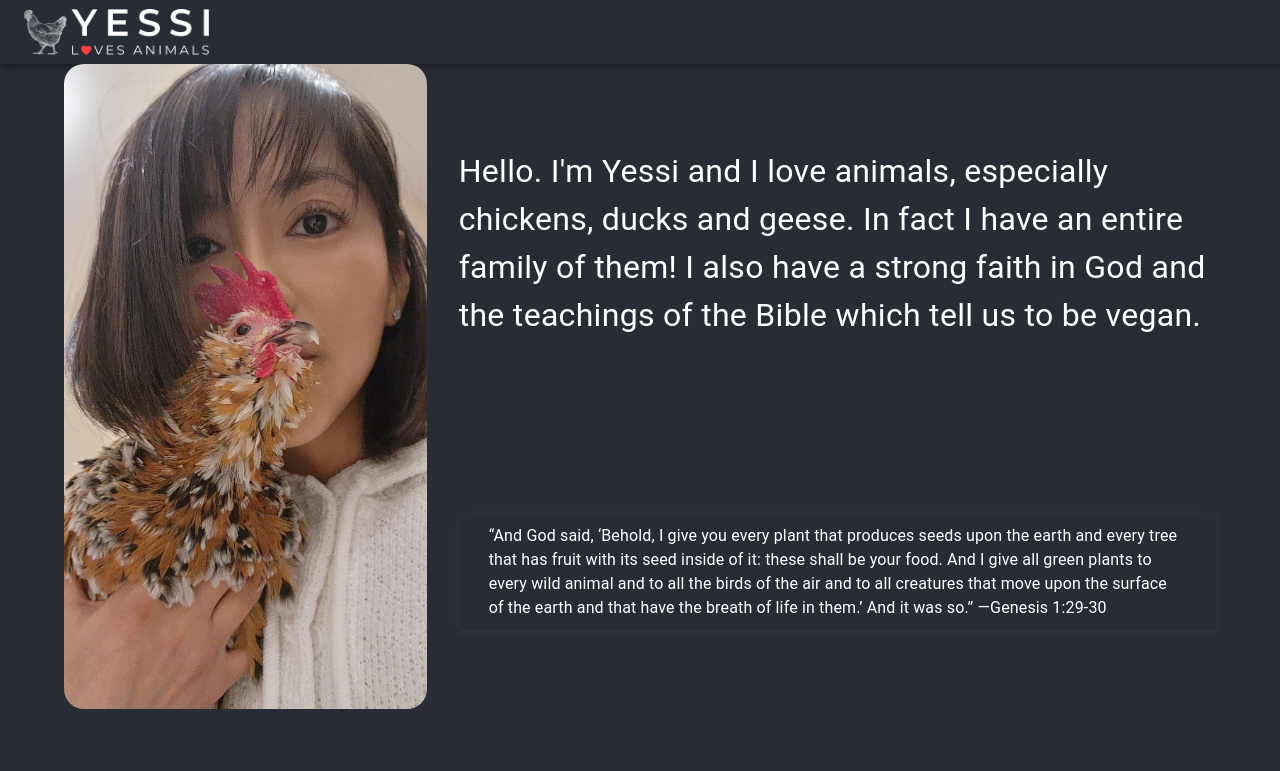
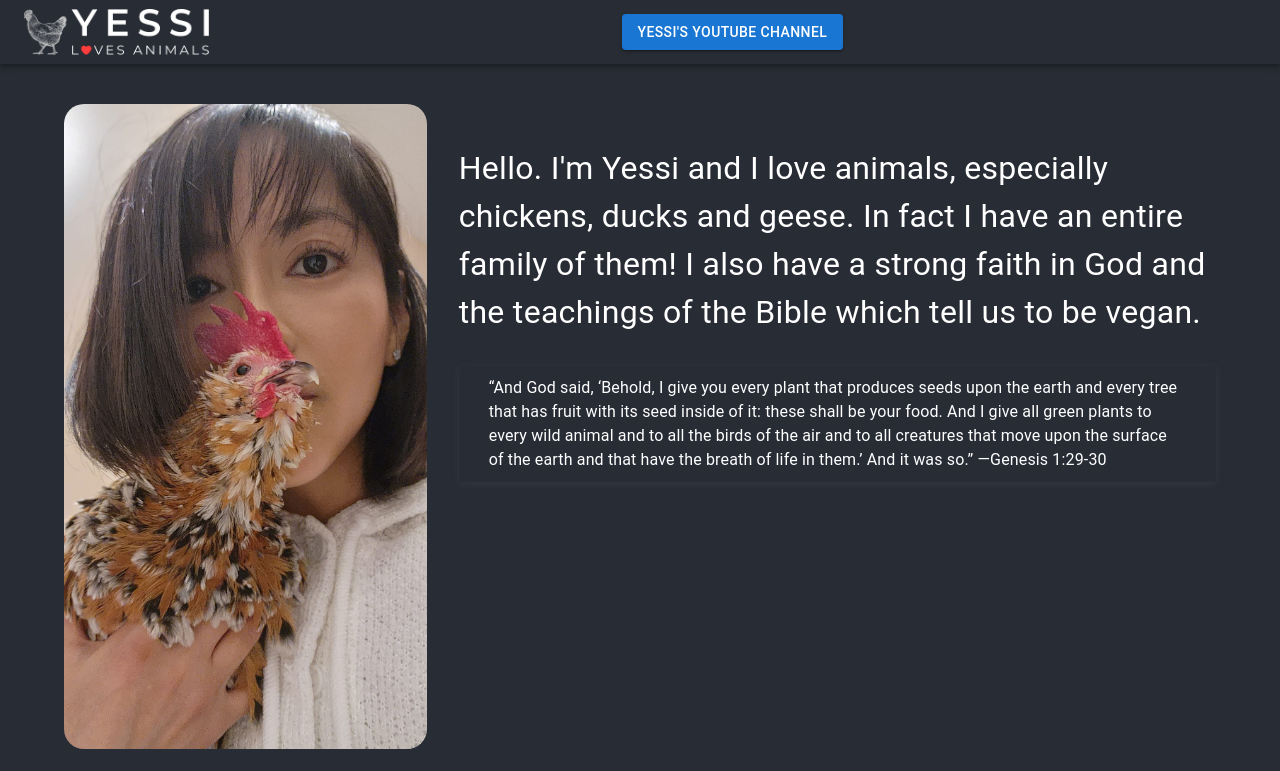
Before and after one commit to ChrisDietrich405/yessi-loves-animals, a Next.js app: page / in a window 1280 px wide. Shown: the top 771 px of the page. Built offline with nearby package versions, Linux system fonts and the light colour scheme.

Commit message:
added youtube to navbar

```diff
--- a/src/app/components/ImageList/index.js
+++ b/src/app/components/ImageList/index.js
@@ -24,19 +24,11 @@ const itemData = [
     title: "Breakfast",
   },
   {
-    img: "../img/yessi6.jpg",
-    title: "Breakfast",
-  },
-  {
     img: "../img/yessi7.jpg",
     title: "Breakfast",
   },
   {
     img: "../img/yessi10.jpg",
-    title: "Breakfast",
-  },
-  {
-    img: "../img/yessi8.jpg",
     title: "Breakfast",
   },
   {
--- a/src/app/components/Navbar/index.js
+++ b/src/app/components/Navbar/index.js
@@ -1,8 +1,9 @@
 import * as React from "react";
+import Link from "next/link";
 import AppBar from "@mui/material/AppBar";
 import Box from "@mui/material/Box";
 import Toolbar from "@mui/material/Toolbar";
-
+import Button from "@mui/material/Button";
 import styles from "./style.module.css";
 
 export default function ButtonAppBar() {
@@ -15,6 +16,26 @@ export default function ButtonAppBar() {
             src="../img/yessi-logo-200.png"
             alt="website logo"
           />
+          {/* Add a Box to take up space and push the button to the center */}
+          <Box sx={{ flexGrow: 1 }} />
+          <Link
+            href="https://www.youtube.com/@michiveg"
+            passHref
+            target="_blank"
+            rel="noopener noreferrer"
+          >
+            <Button
+              className={styles.navbar_btn}
+
+              variant="contained"
+              target="_blank"
+              rel="noopener noreferrer"
+            >
+              Yessi's YouTube Channel
+            </Button>
+          </Link>
+          {/* Add another Box with flexGrow to balance the spacing */}
+          <Box sx={{ flexGrow: 1 }} />
         </Toolbar>
       </AppBar>
     </Box>
--- a/src/app/components/Navbar/style.module.css
+++ b/src/app/components/Navbar/style.module.css
@@ -2,3 +2,11 @@
   height: 15%;
   width: 15%;
 }
+
+.navbar_btn {
+  background-color: #282c34;
+}
+
+.navbar_btn:hover {
+  background-color: #282c34;
+}
--- a/src/app/page.js
+++ b/src/app/page.js
@@ -7,7 +7,7 @@ export default function Home() {
   return (
     <div sx={{ backgroundColor: "#282c34" }}>
       <Navbar />
-      <Container sx={{ marginBottom: "40px" }}>
+      <Container sx={{ margin: "40px" }}>
         <Grid container mt={2} spacing={{ xs: 0, md: 4 }}>
           <Grid item xs={12} md={4} style={{ alignItems: "right" }}>
             {" "}
@@ -25,7 +25,6 @@ export default function Home() {
               textAlign: "left",
               display: "flex",
               flexDirection: "column",
-              justifyContent: "space-around",
             }}
           >
             <Typography
@@ -33,6 +32,8 @@ export default function Home() {
               fontSize="32px"
               style={{
                 textAlign: "left",
+                marginTop: "40px",
+                marginBottom: "20px",
                 display: "flex",
                 justifyContent: "center",
                 alignItems: "center",
```
Also changed, not shown: public/img/yessi6.jpg (deleted), public/img/yessi8.jpg (deleted).
